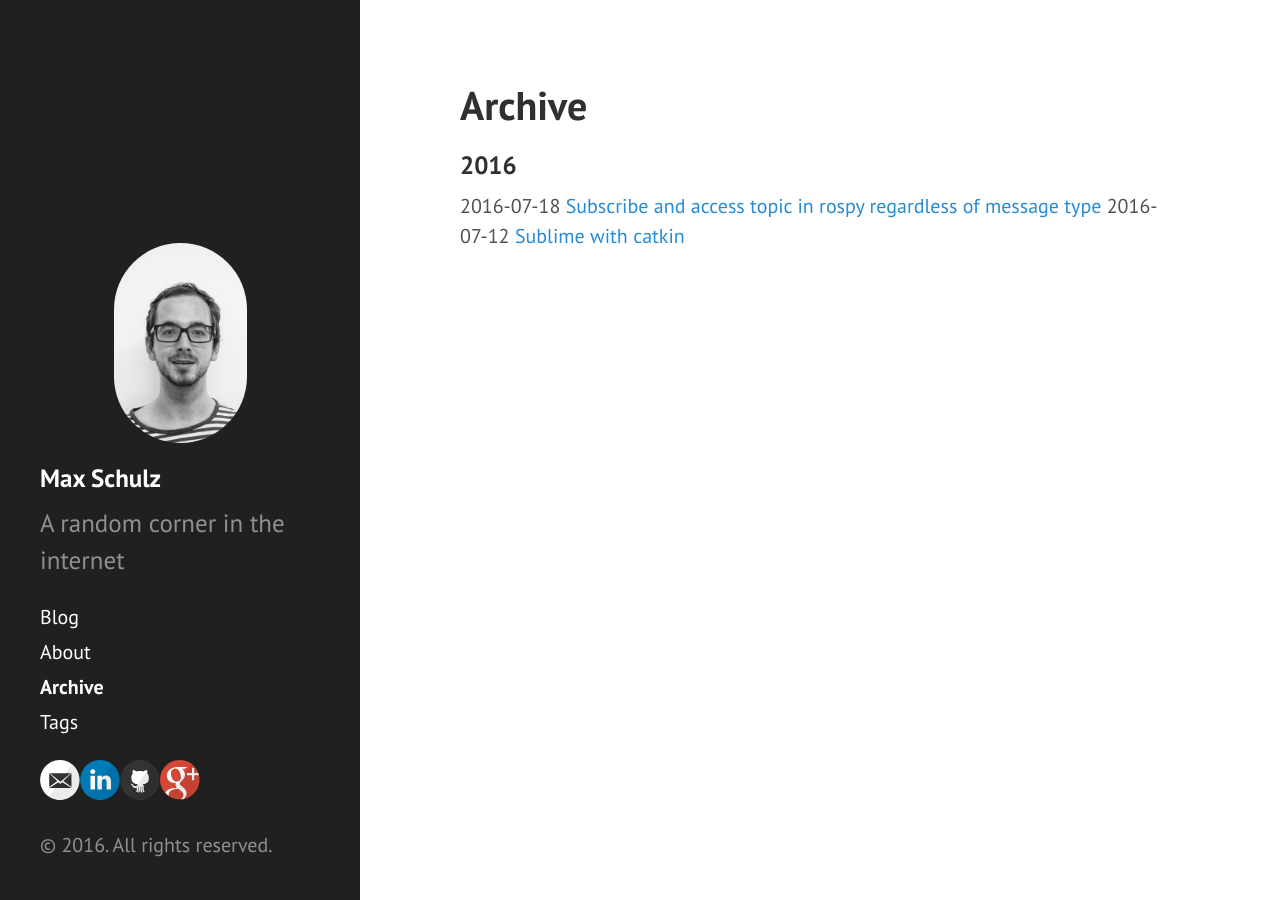
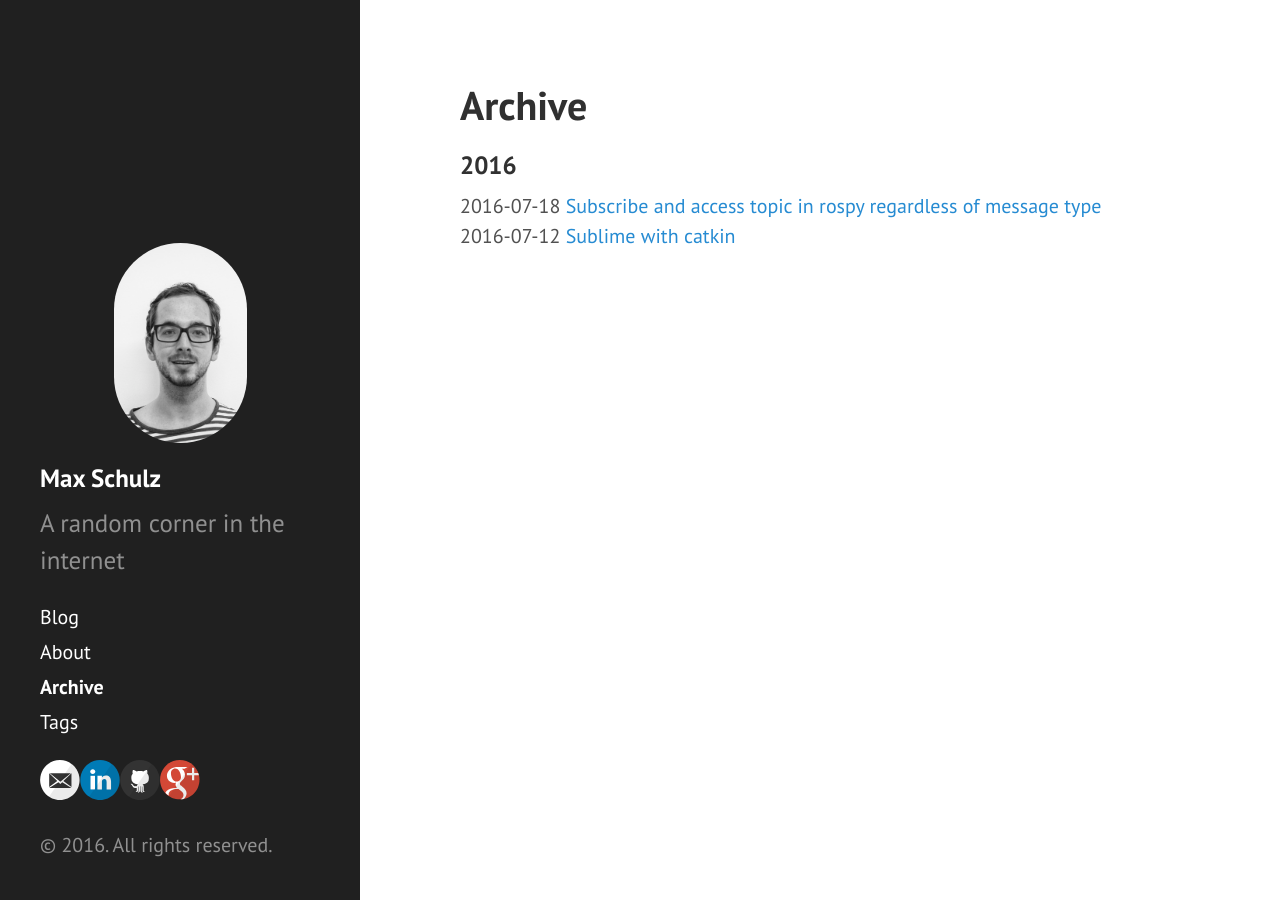
Before and after one commit to schulz-m/schulz-m.github.io, a Jekyll site: the page built from archive.md, in a window 1280 px wide. Built offline with Jekyll 4.4.1, drawn with Linux system fonts in a browser that asks for light colours.

Commit message:
Fix archive formatting

```diff
--- a/archive.md
+++ b/archive.md
@@ -20,7 +20,6 @@ permalink: /archive/
 	</time>
 
 	<a href="{{ post.url }}">{{ post.title | capitalize}}</a>
-	<!-- @TODO: Fix this -->
-	<!-- <a href="{{ site.baseurl }}{{ post.url }}">{{ post.title | capitalize }}</a><br /> -->
+	<br />
 {% endfor %}
 </div>
```
